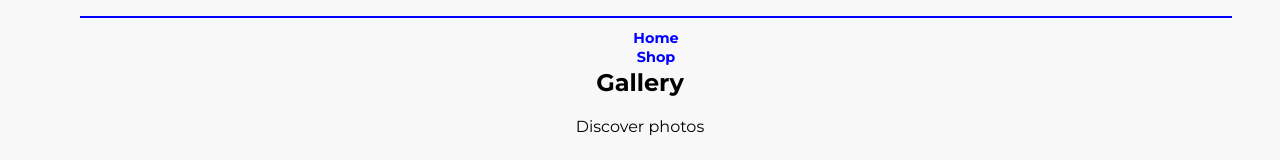
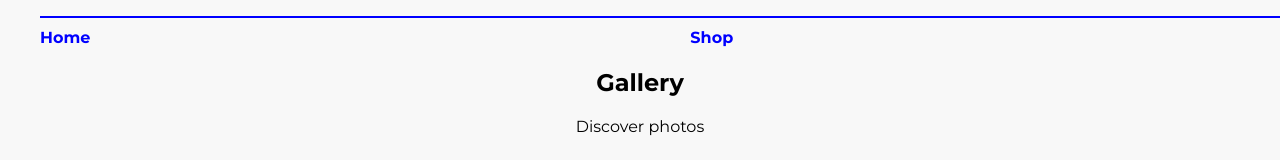
Before and after one commit to Simonlindbladd/React-app, a React (Vite) app in the folder fotogalleri-app/: page / in a window 1280 px wide. Shown: the top 160 px of the page. Built offline with nearby package versions, Linux system fonts and the light colour scheme.

Commit message:
changes the header

```diff
--- a/fotogalleri-app/src/Header.tsx
+++ b/fotogalleri-app/src/Header.tsx
@@ -1,16 +1,60 @@
+// src/Header.tsx
 import { Link } from 'react-router-dom';
 
 const Header = () => {
   return (
-    <header>
-      <div className="header-left">
-        <Link to="/">Home</Link>
-      </div>
-      <div className="header-center">
-        <Link to="/shop">Shop</Link>
-      </div>
-      <div className="header-right">
-        {/* This div is intentionally left blank */}
+    <header
+      style={{
+        position: 'fixed',
+        top: 0,
+        left: 0,
+        width: '100%',
+        padding: '1rem 40px',
+        zIndex: 1000,
+        display: 'flex',
+        flexDirection: 'column',
+      }}
+    >
+      {/* Blue line at the top */}
+      <div
+        style={{
+          width: '100%',
+          height: '2px',
+          backgroundColor: 'blue',
+          marginBottom: '10px',
+        }}
+      ></div>
+      {/* Button container */}
+      <div
+        style={{
+          display: 'flex',
+          alignItems: 'center',
+          justifyContent: 'flex-start',
+        }}
+      >
+        <Link
+          to="/"
+          style={{
+            color: 'blue',
+            textDecoration: 'none',
+            fontSize: '1rem',
+            fontWeight: 'bold',
+          }}
+        >
+          Home
+        </Link>
+        <Link
+          to="/shop"
+          style={{
+            color: 'blue',
+            textDecoration: 'none',
+            fontSize: '1rem',
+            fontWeight: 'bold',
+            marginLeft: '600px', // Increase or decrease this value to change Shop's position
+          }}
+        >
+          Shop
+        </Link>
       </div>
     </header>
   );
--- a/fotogalleri-app/src/index.css
+++ b/fotogalleri-app/src/index.css
@@ -54,38 +54,6 @@ main {
   transform: scale(1.05);
 }
 
-header {
-  position: fixed;
-  top: 0;
-  left: 0;
-  width: 100%;
-  color: blue;
-  padding: 1rem;
-  text-align: center;
-  z-index: 1000;
-}
-
-header::before {
-  content: "";
-  display: block;
-  width: 90%;
-  height: 2px;
-  background-color: blue;
-  margin: 0 auto 10px;
-}
-
-header a {
-  color: blue;
-  text-decoration: none;
-  font-size: 0.9rem;
-  font-weight: bold;
-  transition: opacity 0.3s ease;
-}
-
-header a:hover {
-  opacity: 0.6;
-}
-
 footer {
   position: fixed;
   bottom: 0;
```
